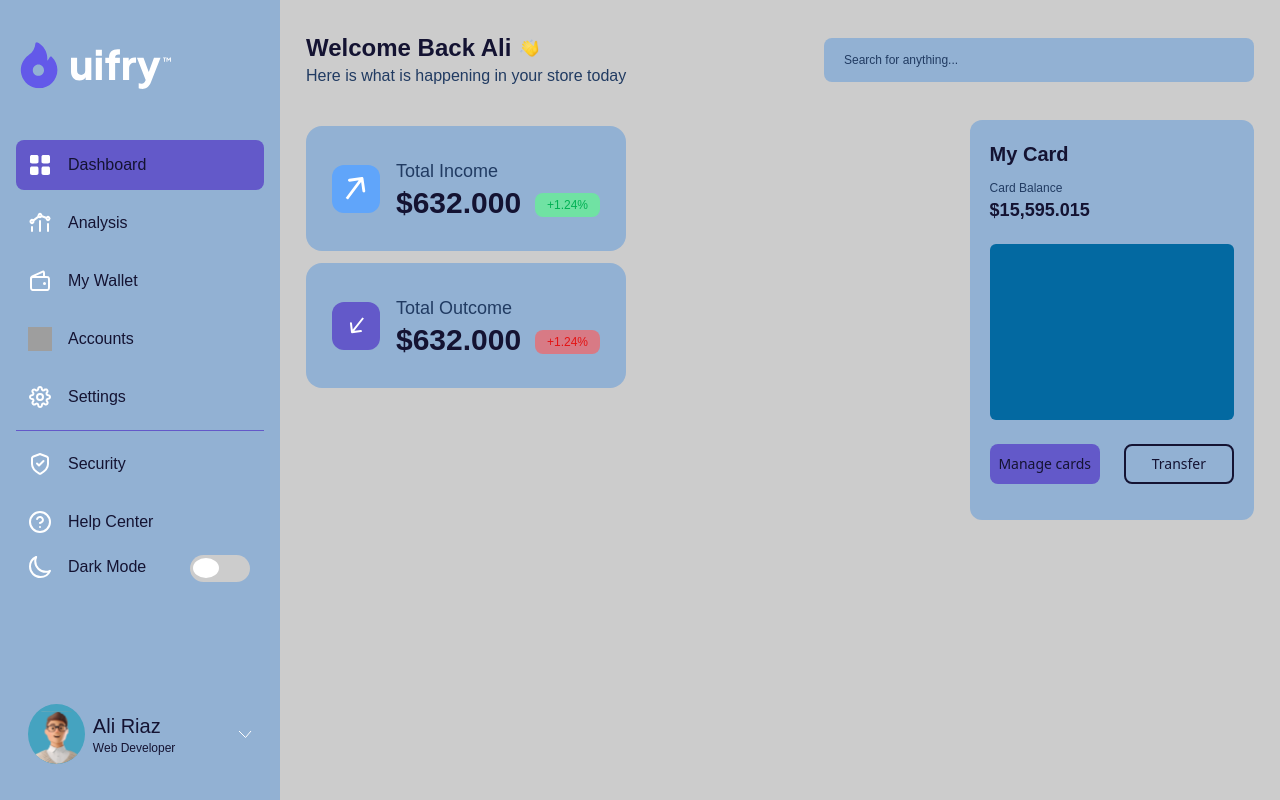
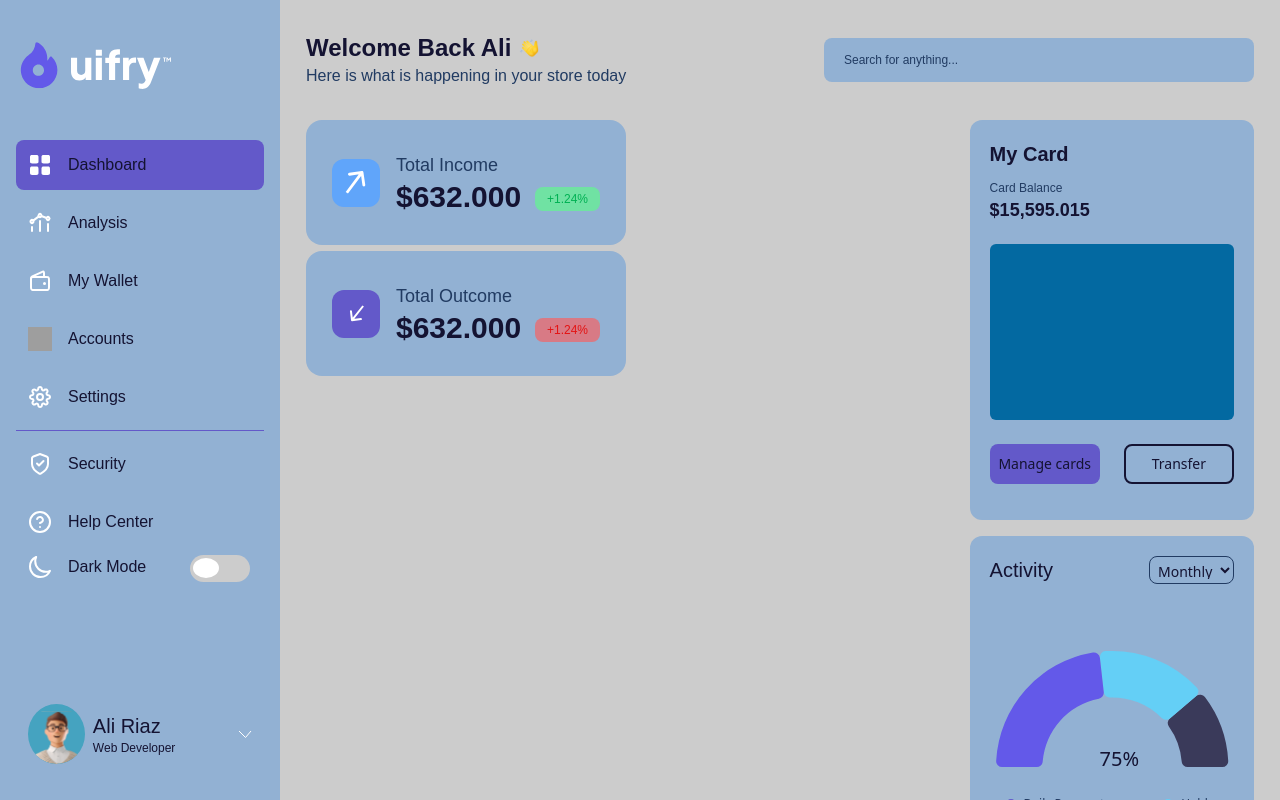
Before and after one commit to Emmijozzy/uifry-dashboard, a React (Vite) app: page / in a window 1280 px wide. Built offline with nearby package versions, Linux system fonts and the light colour scheme; grey boxes are pictures that could not be loaded; a web font is replaced by a local one.

Commit message:
added activities componenet

```diff
--- a/package.json
+++ b/package.json
@@ -11,6 +11,8 @@
   },
   "dependencies": {
     "@mui/icons-material": "^5.11.16",
+    "@nivo/core": "^0.80.0",
+    "@nivo/pie": "^0.80.0",
     "localforage": "^1.10.0",
     "match-sorter": "^6.3.1",
     "react": "^18.2.0",
--- a/src/components/ActionCard/index.tsx
+++ b/src/components/ActionCard/index.tsx
@@ -6,13 +6,13 @@ type Props = {}
 
 const ActionCard = (props: Props) => {
   return (
-    <div className='dark:bg-darkbg2 bg-lightbg2 w-full h-[400px] rounded-xl'>
+    <div className='dark:bg-darkbg2 bg-lightbg2 w-full h-[400px] rounded-xl mb-4 basis-1/2'>
         <div className='w-full h-full p-5 flex flex-col space-y-2'>
             <CardHead />
             <CardCarousel />
             <div className=' flex-1 grid grid-cols-2 gap-6 justify-center items-center'>
                 <button className='bg-primary h-10 rounded-lg text-sm '>Manage cards</button>
-                <button className='border-solid border-2 border-lighttext dark:border-darktext h-10 rounded-lg text-sm '>Transfer</button>
+                <button className='border-solid border-[2px] border-lighttext dark:border-[#8C89B4] h-10 rounded-lg text-sm '>Transfer</button>
             </div>
         </div>
     </div>
--- a/src/components/Cards/Card.tsx
+++ b/src/components/Cards/Card.tsx
@@ -15,7 +15,7 @@ type Props = {
 const Card = (props: Props) => {
   const { title, post, state, amount, percenIncrese } = props
   return (
-    <div className='w-full lg:w-[320px] h-[125px] relative dark:bg-darkbg2 bg-lightbg2 font-primary p-[26px] my-[6px] rounded-2xl'>
+    <div className='w-full lg:w-[320px] h-[125px] relative dark:bg-darkbg2 bg-lightbg2 font-primary p-[26px] my-[6px] mt-0 rounded-2xl'>
       <div className='w-full h-full flex flex-nowrap items-center'>
         <div className='mr-4'>
           {
--- /dev/null
+++ b/src/components/activitives/ActivitiesHeader.tsx
@@ -0,0 +1,18 @@
+import React from 'react'
+
+type Props = {}
+
+const ActivitiesHeader = (props: Props) => {
+  return (
+    <div className='w-full h-7 flex justify-between'>
+      <h2 className='font-primary font-medium text-xl'>Activity</h2>
+      <select className='bg-transparent border-solid border-[1px] dark:border-[#8C89B4] border-lighttext2 text-sm p-1 rounded-lg'>
+        <option className='bg-transperent'>Monthly</option>
+        <option>Weekly</option>
+        <option>Daily</option>
+      </select>
+    </div>
+  )
+}
+
+export default ActivitiesHeader
--- a/src/components/activitives/HalfPieChart.tsx
+++ b/src/components/activitives/HalfPieChart.tsx
@@ -1,12 +1,56 @@
-import * as React from 'react';
+// install (please make sure versions match peerDependencies)
+// yarn add @nivo/core @nivo/pie
+import { ResponsivePie } from '@nivo/pie'
+import pieData from '../../constant/pieData'
 
-export interface IAppProps {
+// make sure parent container have a defined height when using
+// responsive component, otherwise height will be 0 and
+// no chart will be rendered.
+// website examples showcase many properties,
+// you'll often use just a few of them.
+
+const HalfPieChart = ({ /* see data tab */ }: any) => {
+
+  return(
+    <div className='w-full h-full flex flex-col'>
+        <div className='w-full h-[230px] relative'>
+          <ResponsivePie
+            data={pieData}
+            margin={{ top: 0, right: 6, bottom: -20, left: 6 }}
+            startAngle={90}
+            endAngle={-90}
+            innerRadius={0.60}
+            cornerRadius={6}
+            activeOuterRadiusOffset={8}
+            borderWidth={0}
+            enableArcLinkLabels={false}
+            enableArcLabels={false}
+            arcLinkLabelsThickness={0}
+            colors={['#3A3A5A','#64CFF6','#6359E9', ]}
+            arcLabelsSkipAngle={0}
+            legends={[ ]}
+          />
+          <div className='absolute left-[45%] top-[70%] text-xl'>75%</div>
+        </div>
+      <div className='h-[40px] flex items-center justify-between px-4 md:mt-0 lg:mt-[-20px] '>
+        <div className='w-[50%] h-full flex flex-col'>
+          <div className='h-full flex space-x-2 items-center'>
+            <div className='bg-primary h-[10px] w-[10px] rounded-full'></div>
+            <p className='text-xs text-lighttext2 dark:text-darktext2'>Daily Payment</p>
+          </div>
+            <p className='text-sm'>55%</p>
+        </div>
+        <div>
+          <div className='h-full flex space-x-2 items-center'>
+            <div className='bg-secondary h-[10px] w-[10px] rounded-full'></div>
+            <p className='text-xs text-lighttext2 dark:text-darktext2'>Hobby</p>
+          </div>
+            <p className='text-sm'>20%</p>
+          </div>
+      </div>
+    </div>
+  )
 }
 
-export default function App (props: IAppProps) {
-  return (
-    <div>
 
-    </div>
-  );
-}
+export default HalfPieChart
--- a/src/components/activitives/PeriodSelection.tsx
+++ /dev/null
@@ -1,11 +0,0 @@
-import React from 'react'
-
-type Props = {}
-
-const PeriodSelection = (props: Props) => {
-  return (
-    <div>PeriodSelection</div>
-  )
-}
-
-export default PeriodSelection
--- a/src/components/activitives/ViewAll.tsx
+++ b/src/components/activitives/ViewAll.tsx
@@ -1,10 +1,14 @@
 import React from 'react'
+import { CgArrowLongRight } from 'react-icons/cg'
+import EastIcon from '@mui/icons-material/East'
 
 type Props = {}
 
 const ViewAll = (props: Props) => {
   return (
-    <div>ViewAll</div>
+    <div className='w-full h-10 flex justify-center items-center'>
+      <button className='h-full w-full border-solid border-[2px] dark:border-[#8C89B4] border-lighttext2 rounded-lg text-sm flex justify-center items-center'><span>View all activity</span><CgArrowLongRight className='ml-8 w-6 h-10' />  </button>
+    </div>
   )
 }
 
--- /dev/null
+++ b/src/components/activitives/index.tsx
@@ -0,0 +1,20 @@
+import React from 'react'
+import ActivitiesHeader from './ActivitiesHeader'
+import HalfPieChart from './HalfPieChart'
+import ViewAll from './ViewAll'
+
+type Props = {}
+
+const Activities = (props: Props) => {
+  return (
+    <div className='h-[400px] w-full dark:bg-darkbg2 bg-lightbg2 rounded-xl p-5 basis-1/2' >
+        <div className='w-full h-full flex flex-col justify-between'>
+            <ActivitiesHeader />
+            <HalfPieChart />
+            <ViewAll />
+        </div>
+    </div>
+  )
+}
+
+export default Activities
--- /dev/null
+++ b/src/constant/pieData.tsx
@@ -0,0 +1,22 @@
+ const pieData = [
+    {
+      "id": "sale",
+    //   "label": "css",
+      "value": 100,
+      "color": "hsl(180, 40%, 50%)"
+    },
+    {
+      "id": "none",
+    //   "label": "hac3",
+      "value": 140,
+      "color": "hsl(0, 0%, 0%)"
+    },
+    {
+        "id": "Payment",
+      //   "label": "lisp",
+        "value": 208,
+        "color": "hsl(230, 40%, 50%)000"
+      },
+  ]
+
+  export default pieData
--- a/src/pages/Dashboard.tsx
+++ b/src/pages/Dashboard.tsx
@@ -2,6 +2,7 @@ import React from 'react';
 import Cards from '../components/Cards';
 import DashboardTop from '../components/DashboardTop';
 import ActionCard from '../components/ActionCard';
+import Activities from '../components/Activitives';
 
 type Props = {}
 
@@ -13,9 +14,9 @@ const Dashboard = (props: Props) => {
           <div className='w-full lg:pr-6'>
             <Cards />
           </div>
-          <div>
+          <div className='md:grid md:grid-cols-2 lg:grid-cols-1 gap-5 lg:inline'>
             <ActionCard />
-
+            <Activities />
           </div>
         </div>
     </section>
```
Also changed, not shown: 1 other file (tests, documents, lock files or other folders).
